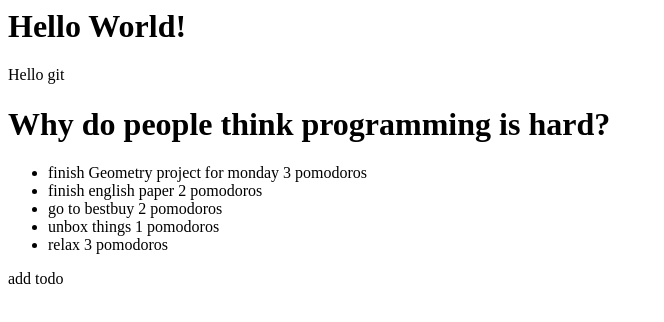
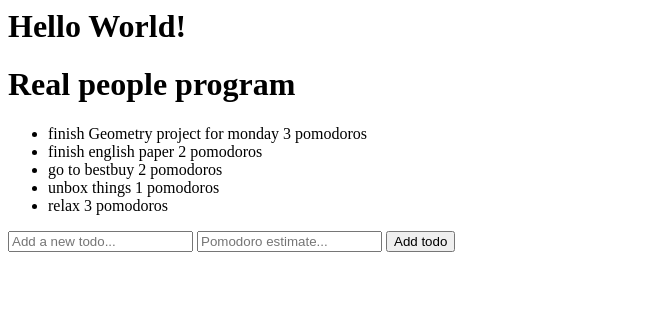
Before and after one commit to molive14/t-odo_FTW, a plain HTML site: page index.html in a window 1280 px wide. Shown: the whole page, without its empty margins (0-664 px from the left). Drawn offline with Linux system fonts and the light colour scheme.

Commit message:
added input

```diff
--- a/index.html
+++ b/index.html
@@ -6,8 +6,7 @@ To do list
 </head>
 <body>
 <h1>Hello World!</h1>
-<p>Hello git</p>
-<h1> Why do people think programming is hard?</h1>
+<h1> Real people program</h1>
 <ul>
     <li> finish Geometry project for monday 3 pomodoros</li>
     <li>finish english paper 2 pomodoros</li>
@@ -15,6 +14,8 @@ To do list
     <li>unbox things 1 pomodoros</li>
     <li>relax 3 pomodoros</li>
 </ul>
-add todo
+<input type="text" placeholder="Add a new todo...">
+<input type="number" placeholder="Pomodoro estimate...">
+<input type="submit" value="Add todo">
 </body>
 </html>
```
